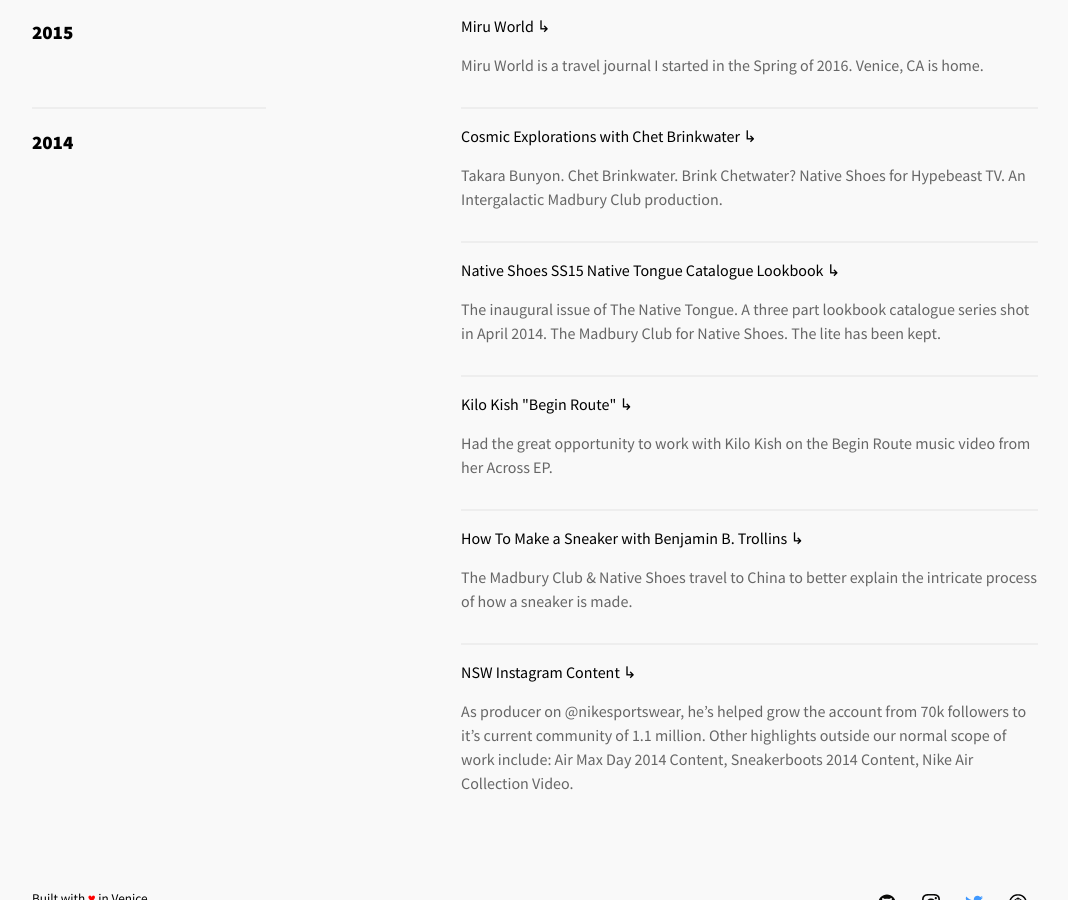
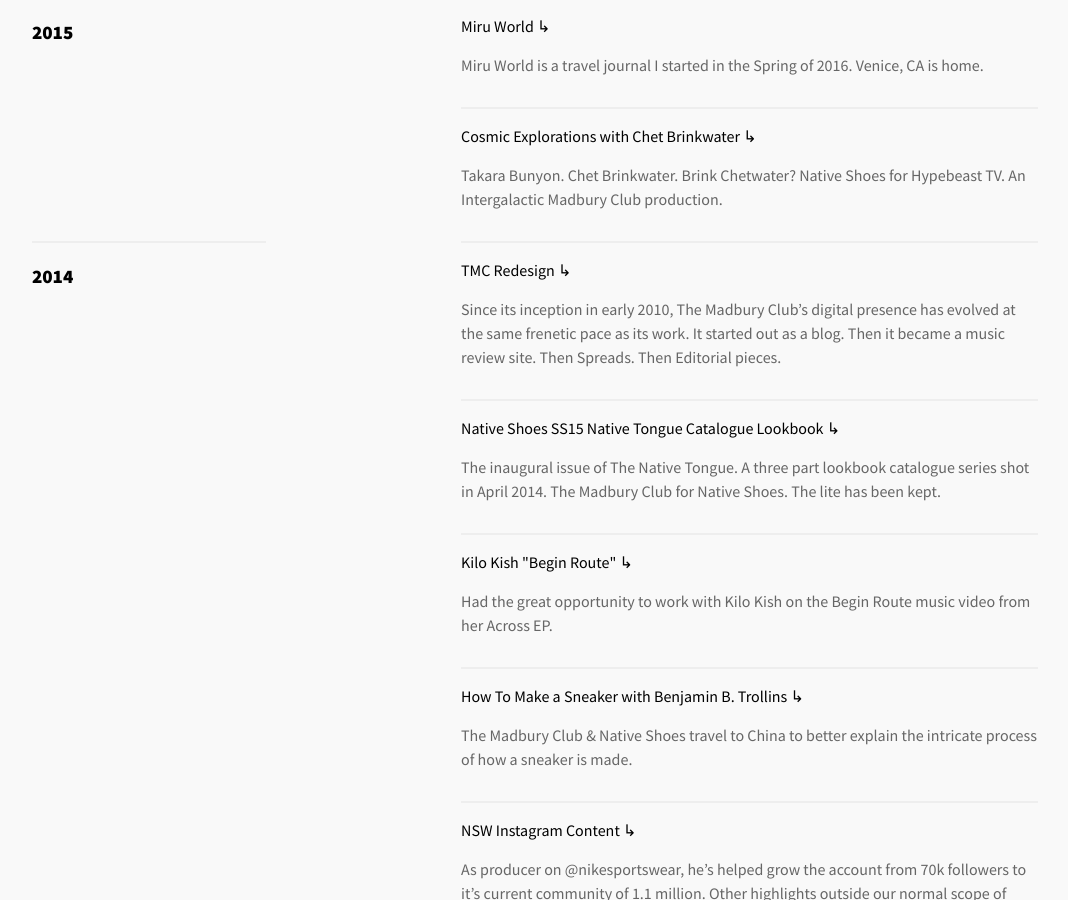
Before and after one commit to PHironaka/p-hironaka, a Jekyll site: the page built from index.html, in a window 1280 px wide and 900 px high, scrolled down 845 px. Shown: the whole window, without its empty margins (105-1173 px from the left). Built offline with Jekyll 4.4.1, drawn with Linux system fonts in a browser that asks for light colours; a script that is not in the unit is left out.

Commit message:
Updated Tmc Redesign 2015 and 2 other files

```diff
--- a/_includes/icon-codepen.html
+++ b/_includes/icon-codepen.html
@@ -1 +1 @@
-<a href="https://instagram.com/{{ codepen_username }}"><span class="icon icon--codepen">{% include icon-codepen.svg %}</span></a>
+<a href="https://codepen.io/{{ codepen_username }}"><span class="icon icon--codepen">{% include icon-codepen.svg %}</span></a>
--- /dev/null
+++ b/_posts/2015-07-10-tmc-redesign-2015.markdown
@@ -0,0 +1,23 @@
+---
+title: TMC Redesign
+date: 2015-07-10 16:50:00 Z
+categories:
+- post
+img: browser-source-code.jpg
+link: "/post/2015/07/10/tmc-redesign-2015"
+layout: post
+---
+
+Since its inception in early 2010, The Madbury Club's digital presence has evolved at the same frenetic pace as its work. It started out as a blog. Then it became a music review site. Then Spreads. Then Editorial pieces.
+
+In its current iteration, most of the recent content is what you'd see from a Creative Agency, with more of a focus on Client-centric deliveries. I had the opportunity to work with Phillip on the redesign as we migrated from a CMS server-side platform to the Cloud Based, Static Site Generator [ Siteleaf](http://siteleaf.com).
+
+
+![](./browser-source-code.jpg)
+
+I was able to dig up a large number of archived works TMC had produced in the past and give them new life in a responsive layout. Responsibilities included Web Development, Design, Project Management, Development of Tumblr Theme. Visit [ The Madbury Club ](http://madburyclub.com) to get the full experience.
+
+
+![](./browser-source-code-copy.jpg)
+
+![mobile](./iPhone6a.jpg )
```
Also changed, not shown: _drafts/tmc-redesign-2015.markdown (deleted, +0 -10 lines).
